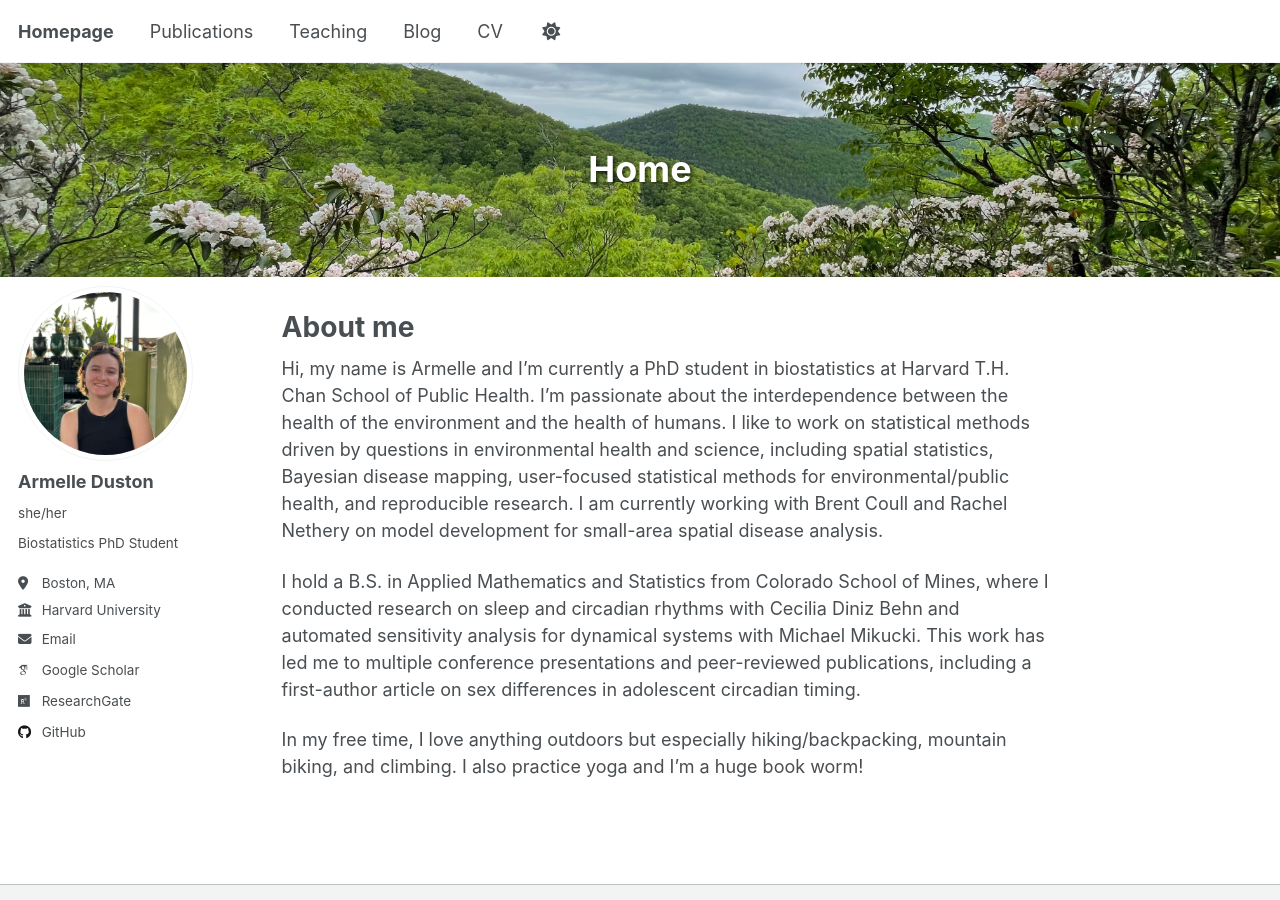
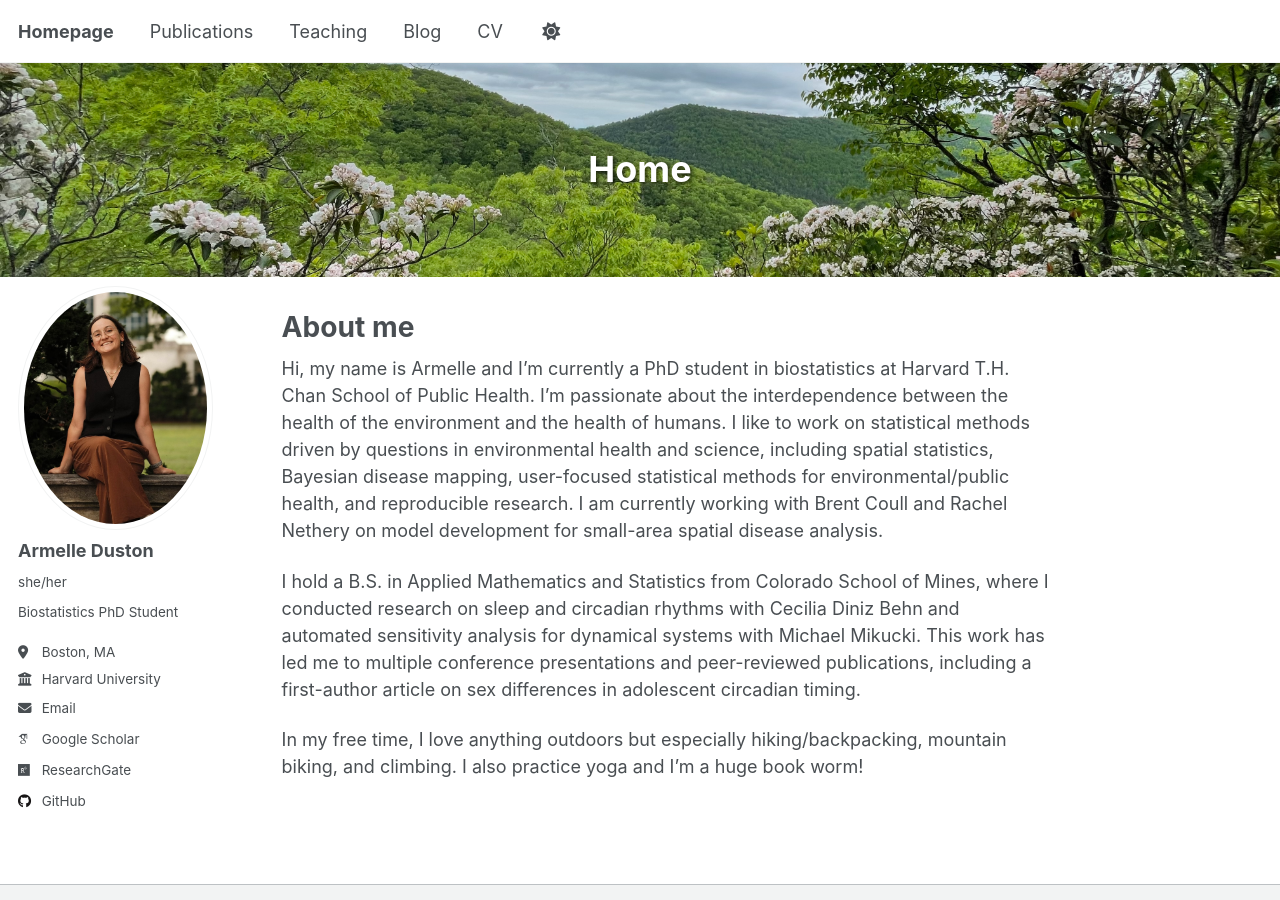
Before and after one commit to armelleduston/armelleduston.github.io, a Jekyll site: the page built from _pages/about.md, in a window 1280 px wide and 900 px high. Built offline with Jekyll 4.4.1, drawn with Linux system fonts in a browser that asks for light colours; some web fonts are replaced; a script that is not in the unit is left out.

Commit message:
Update profile picture

```diff
--- a/_config.yml
+++ b/_config.yml
@@ -22,7 +22,7 @@ repository               : "armelleduston/armelleduston.github.io"
 #               Additional customization can be done by editing /_includes/author-profile.html
 author:
   # Biographic information
-  avatar           : "headshot.jpeg"
+  avatar           : "sitting_on_ledge.jpeg"
   name             : "Armelle Duston"
   pronouns         : "she/her"
   bio              : "Biostatistics PhD Student"
@@ -217,6 +217,8 @@ kramdown:
 
 # These settings control the types of collections used by the template
 collections:
+  posts:
+    output: false
   teaching:
     output: true
     permalink: /:collection/:path/
--- a/_sass/layout/_sidebar.scss
+++ b/_sass/layout/_sidebar.scss
@@ -95,7 +95,10 @@
   }
 
   img {
-    max-width: 175px;
+    max-width: 240px;
+    width: 100%;
+    aspect-ratio: 4 / 5;
+    object-fit: cover;
     border-radius: 50%;
 
     @include breakpoint($large) {
```
Also changed, not shown: images/sitting_on_ledge.jpeg (added).
